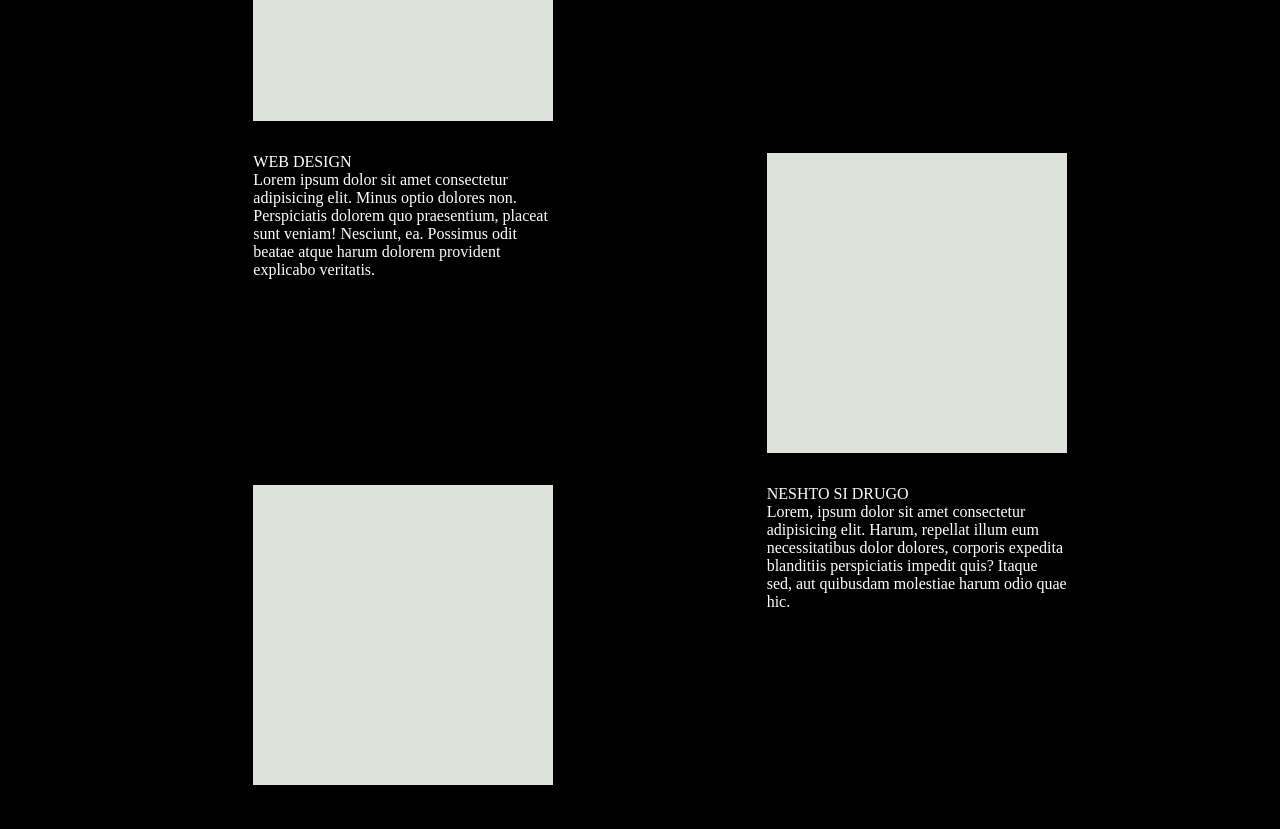
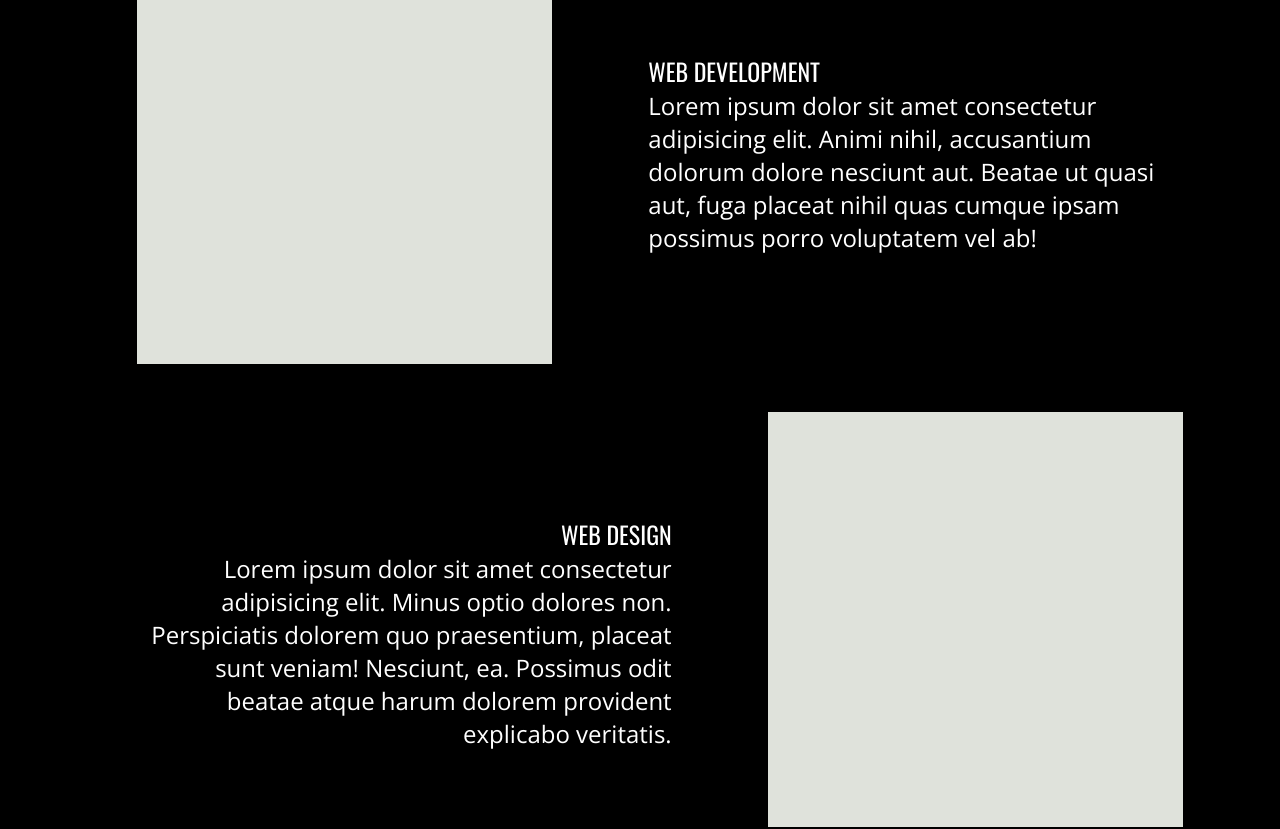
Before and after one commit to penDev98/projectX, a React (Create React App) app: page / in a window 1280 px wide. Shown: the part 2220-3049 px from the top of the page. Built offline with nearby package versions, Linux system fonts and the light colour scheme.

Commit message:
OfferedService component styling

```diff
--- a/public/index.html
+++ b/public/index.html
@@ -10,6 +10,9 @@
   <style>
     @import url('https://fonts.googleapis.com/css2?family=Oswald:wght@200;400;500;600;700&display=swap');
   </style>
+  <style>
+    @import url('https://fonts.googleapis.com/css2?family=Open+Sans:ital,wght@0,300;0,400;0,500;0,600;0,700;0,800;1,300;1,400;1,500;1,600;1,700;1,800&family=Roboto:wght@100;300;400;500;700&display=swap');
+    </style>
   <title>React App</title>
 </head>
 
--- a/src/components/OfferedServices/OfferedServices.js
+++ b/src/components/OfferedServices/OfferedServices.js
@@ -8,15 +8,15 @@ function OfferedServices() {
                 <ul>
                     <li className="services">
                         <p className="service-img"></p>
-                        <p className="service-description">WEB DEVELOPMENT <br />Lorem ipsum dolor sit amet consectetur adipisicing elit. Animi nihil, accusantium dolorum dolore nesciunt aut. Beatae ut quasi aut, fuga placeat nihil quas cumque ipsam possimus porro voluptatem vel ab!</p>
+                        <p className="service-description"> <span className="service-header">WEB DEVELOPMENT</span> <br />Lorem ipsum dolor sit amet consectetur adipisicing elit. Animi nihil, accusantium dolorum dolore nesciunt aut. Beatae ut quasi aut, fuga placeat nihil quas cumque ipsam possimus porro voluptatem vel ab!</p>
                     </li>
                     <li className="services">
-                        <p className="service-description">WEB DESIGN <br />Lorem ipsum dolor sit amet consectetur adipisicing elit. Minus optio dolores non. Perspiciatis dolorem quo praesentium, placeat sunt veniam! Nesciunt, ea. Possimus odit beatae atque harum dolorem provident explicabo veritatis.</p>
+                        <p className="service-description"> <span className="service-header">WEB DESIGN</span> <br />Lorem ipsum dolor sit amet consectetur adipisicing elit. Minus optio dolores non. Perspiciatis dolorem quo praesentium, placeat sunt veniam! Nesciunt, ea. Possimus odit beatae atque harum dolorem provident explicabo veritatis.</p>
                         <p className="service-img"></p>
                     </li>
                     <li className="services">
                         <p className="service-img"></p>
-                        <p className="service-description">NESHTO SI DRUGO <br />Lorem, ipsum dolor sit amet consectetur adipisicing elit. Harum, repellat illum eum necessitatibus dolor dolores, corporis expedita blanditiis perspiciatis impedit quis? Itaque sed, aut quibusdam molestiae harum odio quae hic.</p>
+                        <p className="service-description"> <span className="service-header">NESHTO SI DRUGO</span> <br />Lorem, ipsum dolor sit amet consectetur adipisicing elit. Harum, repellat illum eum necessitatibus dolor dolores, corporis expedita blanditiis perspiciatis impedit quis? Itaque sed, aut quibusdam molestiae harum odio quae hic.</p>
                     </li>
                 </ul>
             </div>
--- a/src/components/OfferedServices/OfferedServices.scss
+++ b/src/components/OfferedServices/OfferedServices.scss
@@ -1,13 +1,14 @@
-@use '../../App';
+@use "../../App";
 
 .services-component {
+    margin-top: 200px;
     h2 {
         display: flex;
         flex-direction: column;
         justify-content: center;
         color: white;
         text-align: center;
-        margin-top: 100px;
+        margin-bottom: 50px;
         font-family: "Oswald";
         font-size: 36px;
         font-weight: 400;
@@ -16,16 +17,31 @@
         color: white;
         list-style: none;
         display: flex;
-        justify-content: space-evenly;
+        justify-content:space-evenly;
+        font-family: 'Open Sans';
+        font-size: 24px;
 
         .service-img {
-            width: 300px;
-            height: 300px;
+            width: 415px;
+            height: 415px;
             background-color: App.$main-color-gray;
+
         }
-        .service-description{
-            width: 300px;
-            height: 300px;
+        .service-description {
+            width: 535px;
+            height: 207px;
+            text-align: right;
+            font-weight: 300;
+            align-self: center;
+
+            .service-header {
+                font-family: "Oswald";
+                font-size: 24px;
+                font-weight: 400;
+            }
+        }
+        .service-description:nth-child(2){
+            text-align: left;
         }
     }
 }
```
